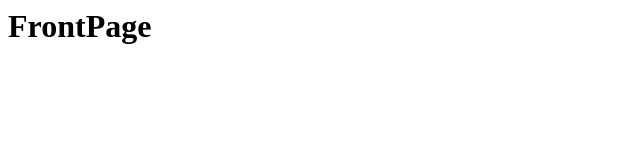
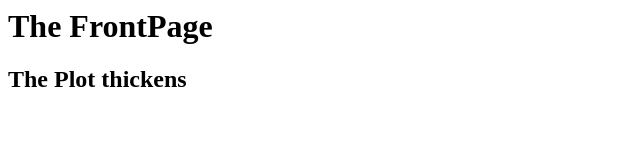
Before and after one commit to ecsantana76/GitTest, a plain HTML site: page index.html in a window 1280 px wide. Shown: the whole page, without its empty margins (0-640 px from the left). Drawn offline with Linux system fonts and the light colour scheme.

Commit message:
index.html updated again

```diff
--- a/index.html
+++ b/index.html
@@ -1,5 +1,6 @@
 <html>
 	<body>
-		<h1>FrontPage</h1>
+		<h1>The FrontPage</h1>
+		<h2>The Plot thickens</h2>
 	</body>
 </html>
```
